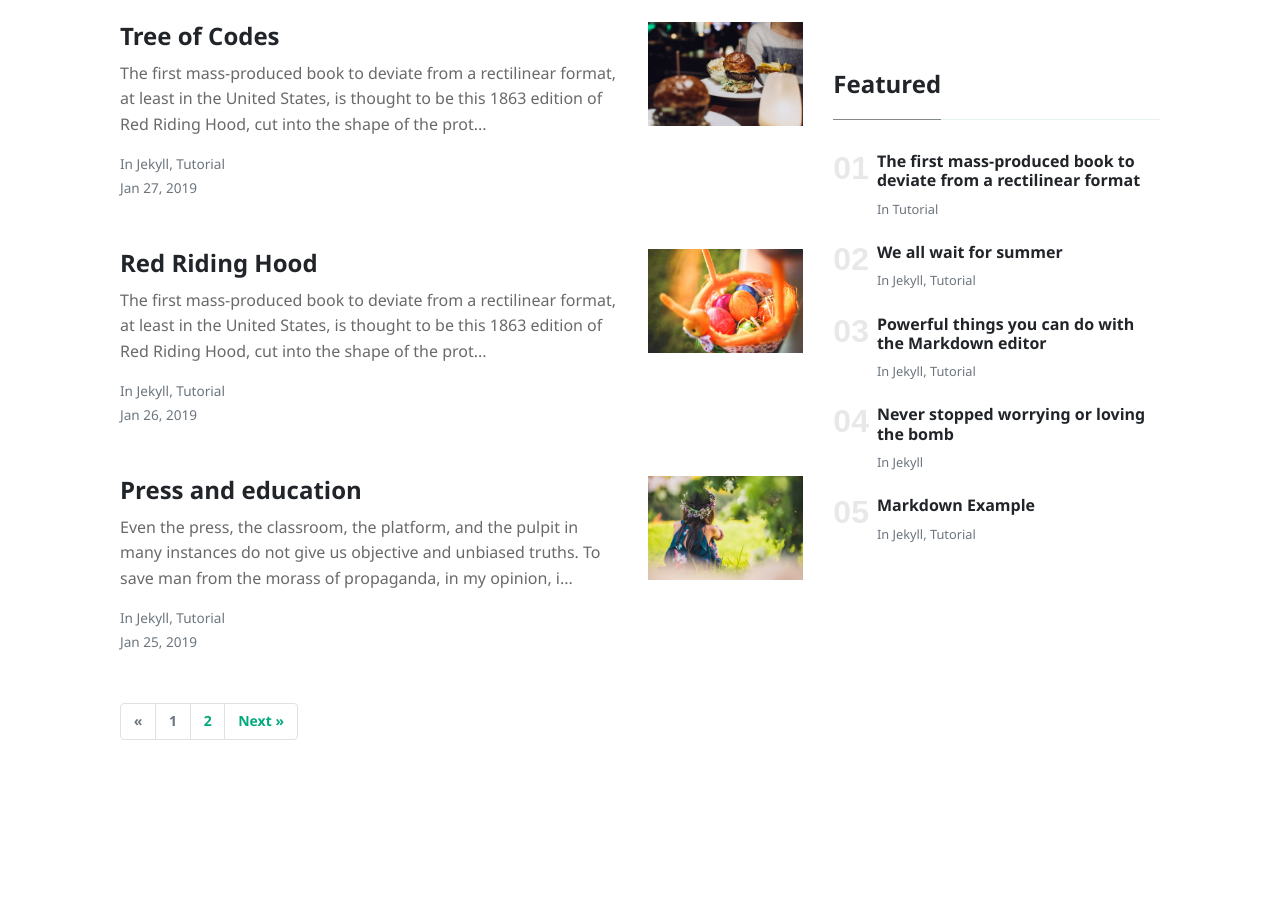
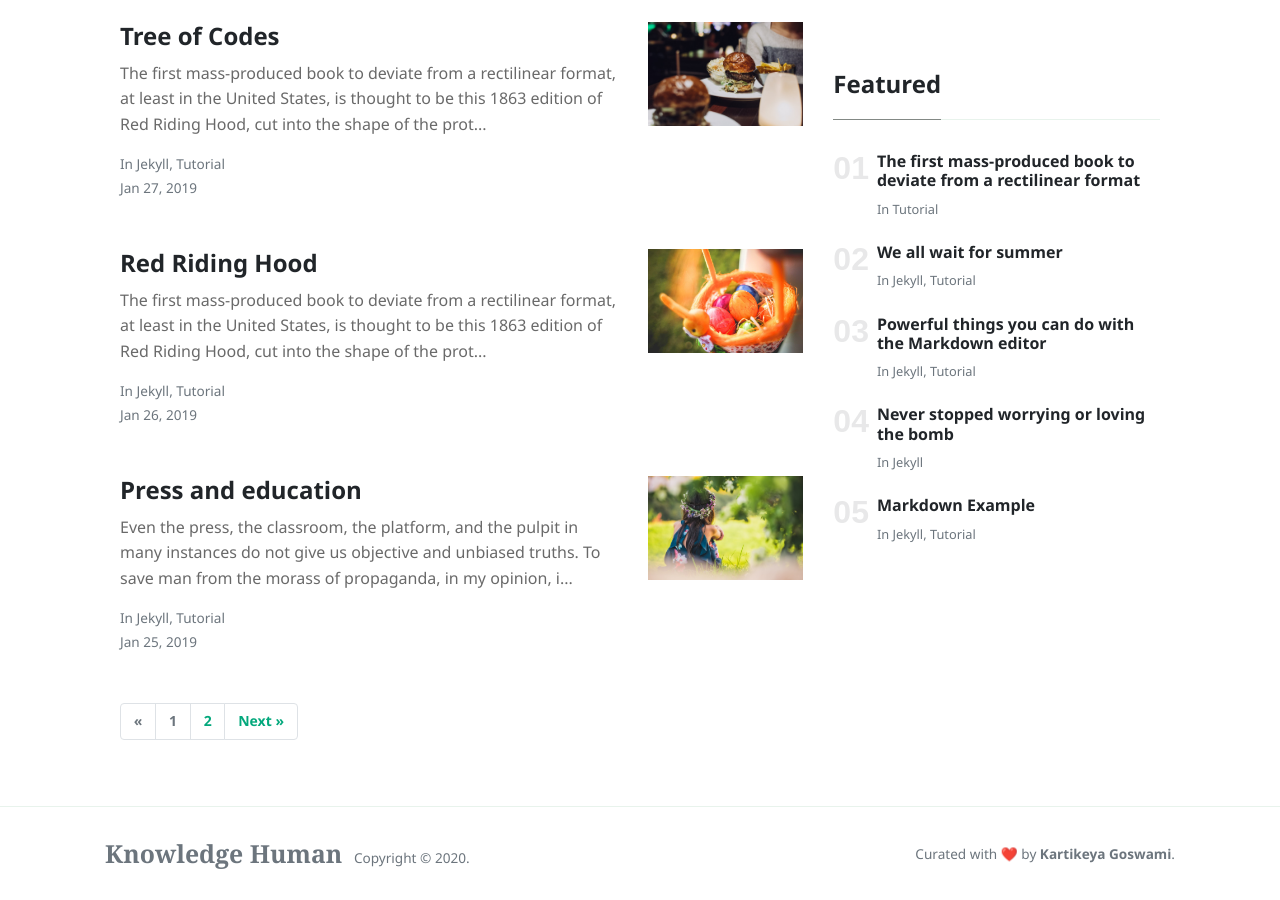
Before and after one commit to gokaco/gokaco.github.io, a Jekyll site: the page built from index.html, in a window 1280 px wide and 900 px high, scrolled down 1707 px. Built offline with Jekyll 4.4.1, drawn with Linux system fonts in a browser that asks for light colours; nearby versions of some CDN libraries; the list of posts is cut into pages by our own code; before the commit the page ends 2463 px from its top, so only the background shows below that; some of the changed text lies outside the part shown.

Commit message:
Name change

```diff
--- a/_config.yml
+++ b/_config.yml
@@ -1,11 +1,11 @@
 # Site
-name: 'Mundana'
-description: 'Mundana is a free Jekyll theme for awesome people like you, Medium like.'
+name: 'Knowledge Human'
+description: 'Knowledge Human is a community of awesome people like you, who thrive for knowledge!!'
 logo: 'assets/images/logo.png'
 favicon: 'assets/images/favicon.ico'
 baseurl: ''
 disqus: 'demowebsite'
-email: 'wowthemesnet@gmail.com'
+email: 'kartikeyagoswami20@gmail.com'
 mailchimp-list: 'https://wowthemes.us11.list-manage.com/subscribe/post?u=8aeb20a530e124561927d3bd8&amp;id=8c3d2d214b'
 
 include: ["_pages"]
@@ -20,17 +20,17 @@ plugins:
 
 authors:
     sal:
-      name:           Sal
+      name:           Kartikeya
       site:           https://www.wowthemes.net
-      avatar:         /assets/images/avatar1.jpg
-      bio:            "Hi, I am Sal, the author of Mundana, the theme you're currently previewing. I hope you like it!"
-      email:          wowthemesnet@gmail.com
-      twitter:        https://twitter.com/wowthemesnet
+      avatar:         ./assets/images/avatar1.jpg
+      bio:            "Hi, I am Kartikeya, the creator of Knowledge Human. I hope you like it!"
+      email:          kartikeyagoswami20@gmail.com
+      twitter:        https://twitter.com/gokaco
 
     jane:
       name:           Jane
       site:           https://www.wowthemes.net
-      avatar:         /assets/images/avatar2.jpg
+      avatar:         ./assets/images/avatar2.jpg
       bio:            "Blogger, fashionista, love to explore new ideas and write on my morning coffee!"
       email:          fakemail@gmail.com
       twitter:        https://twitter.com/wowthemesnet
--- a/_layouts/default.html
+++ b/_layouts/default.html
@@ -71,6 +71,24 @@
 
     <script src="{{site.baseurl}}/assets/js/theme.js"></script>
 
+
+    <!-- Footer -->
+    <footer class="bg-white border-top p-3 text-muted small">
+        <div class="container">
+        <div class="row align-items-center justify-content-between">
+            <div>
+                <span class="navbar-brand mr-2 mb-0"><strong>Knowledge Human</strong></span>
+                <span>Copyright © <script>document.write(new Date().getFullYear())</script>.</span>
+            </div>
+            <div>
+                Curated with ❤️ by <strong>Kartikeya Goswami</strong></a>.
+            </div>
+        </div>
+        </div>
+    </footer>
+
+    {% include tracking-footer.html %}
+
 </body>
 
 </html>
```
Also changed, not shown: assets/images/avatar1.jpg.
